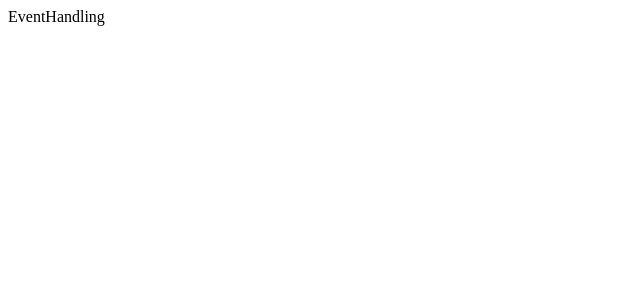
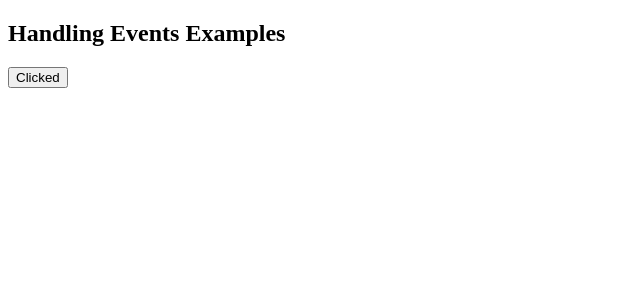
Before and after one commit to G1DY/ReactProjectsTS, a React (Vite) app in the folder reactTypescript/: page / in a window 1280 px wide. Shown: the top 300 px of the page, without its empty margins (0-640 px from the left). Built offline with nearby package versions, Linux system fonts and the light colour scheme.

Commit message:
creating a EventHandler using typescript

```diff
--- a/reactTypescript/src/Components/EventHandling.tsx
+++ b/reactTypescript/src/Components/EventHandling.tsx
@@ -1,4 +1,15 @@
 const EventHandling = () => {
-  return <div>EventHandling</div>;
+  const handleClick = (e: React.MouseEvent<HTMLButtonElement>) => {
+    console.log("Button Clicked", e.currentTarget);
+  };
+  const handleMouseEnter = (e: React.MouseEvent<HTMLDivElement>) => {
+    console.log("Mouse Entered!", e.currentTarget);
+  };
+  return (
+    <div onMouseEnter={handleMouseEnter}>
+      <h2>Handling Events Examples</h2>
+      <button onClick={handleClick}>Clicked</button>
+    </div>
+  );
 };
 export default EventHandling;
```
